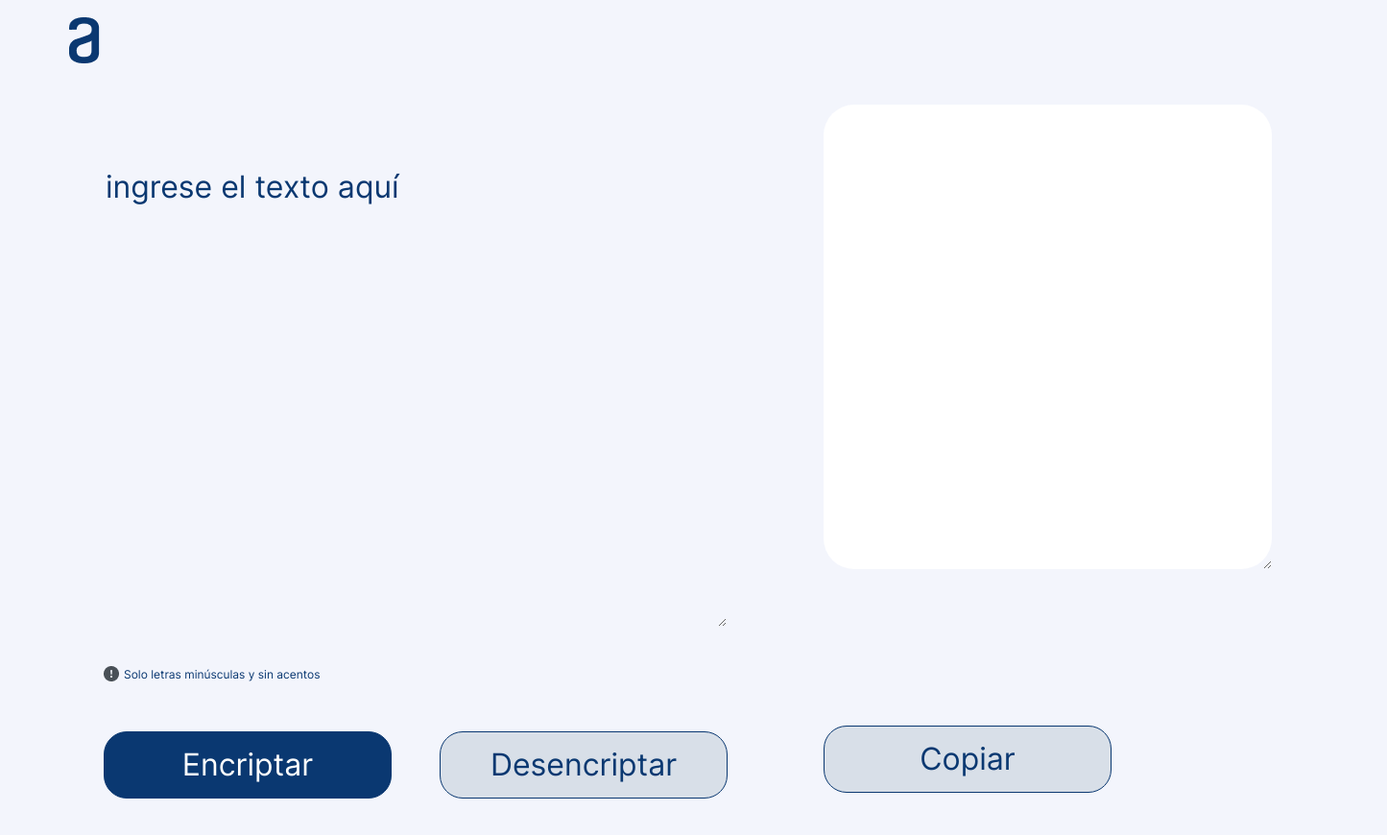
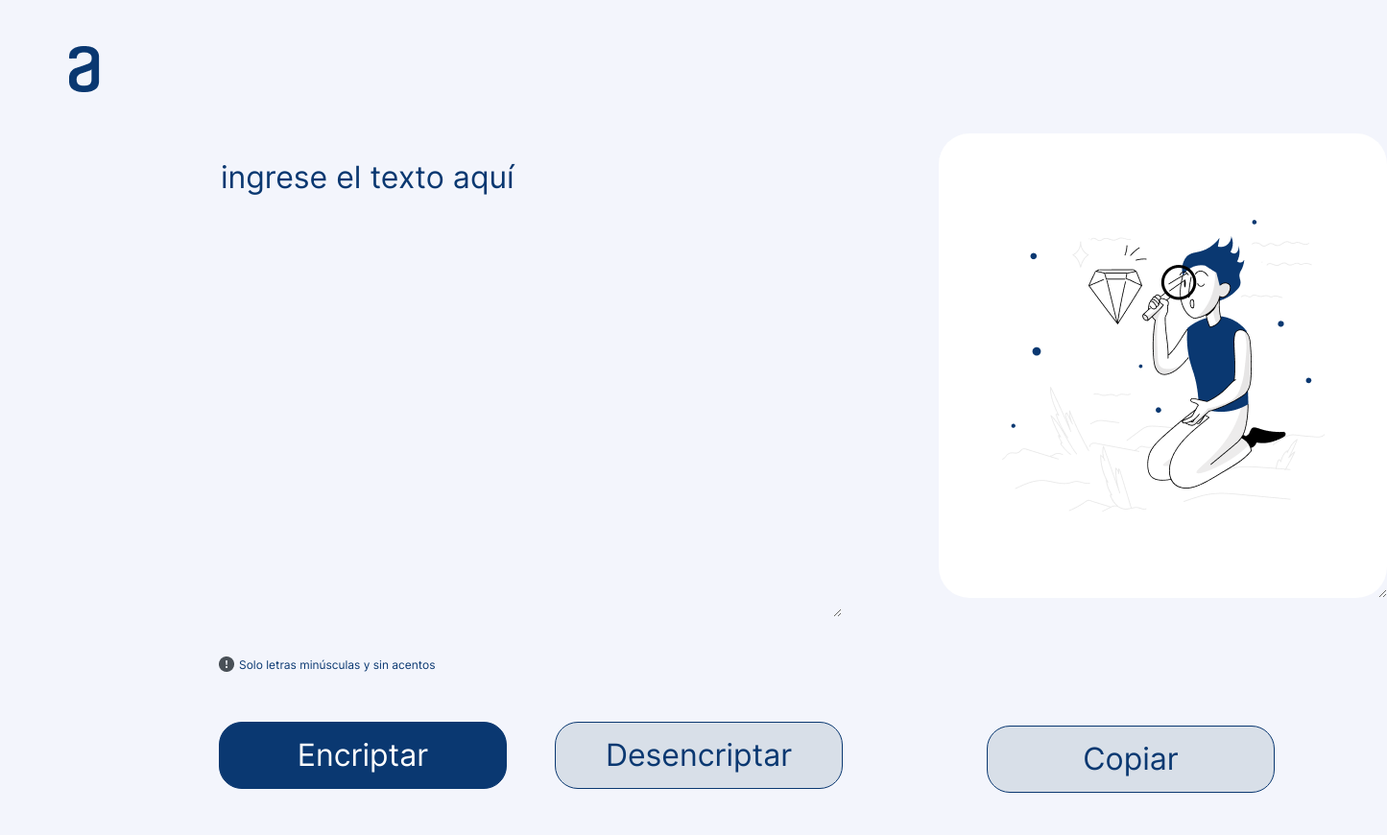
Before and after one commit to RicardoVO94/Encriptador-de-Texto, a plain HTML site: page index.html in a window 1280 px wide. Shown: the whole page at 96% size, 1445 px wide, since content can reach past the window. Drawn offline with Linux system fonts and the light colour scheme.

Commit message:
Centrando background del textarea codificado

```diff
--- a/css/style.css
+++ b/css/style.css
@@ -13,7 +13,7 @@
 }
 
 .logo {
-    padding-top: 10px;
+    padding-top: 40px;
     margin-left: 20px;
     width: 120px;
 }
@@ -27,7 +27,8 @@ main {
 .text-area-msg {
     border: none;
     color: #0A3871;
-    margin-top: 90px;
+    margin-left: 120px;
+    margin-top: 50px;
     text-transform: lowercase;
 }
 
@@ -41,6 +42,9 @@ main {
 
 .text-area-code {
     background: #FFFFFF;
+    background-image: url(/assets/img/Muñeco.png);
+    background-repeat: no-repeat;
+    background-position: center;
     border-radius: 32px;
     border: none;
     margin-top: 30px;
@@ -55,16 +59,19 @@ main {
 .exclamacion-circulo {
     float: left;
     margin-right: 5px;
+    margin-left: 120px;
 }
 
 .info {
     color: #0A3871;
     font-size: 12px;
+    margin-left: 120px;
 }
 
 .btn-two {
     display: flex;
     margin-top: 50px;
+    margin-left: 120px;
 }
 
 .btn-encriptar {
@@ -96,6 +103,6 @@ main {
     cursor: pointer;
     height: 70px;
     width: 300px;
-    margin-left: 100px;
-    margin-top: 150px;
+    margin-left: 150px;
+    margin-top: 120px;
 }
```
